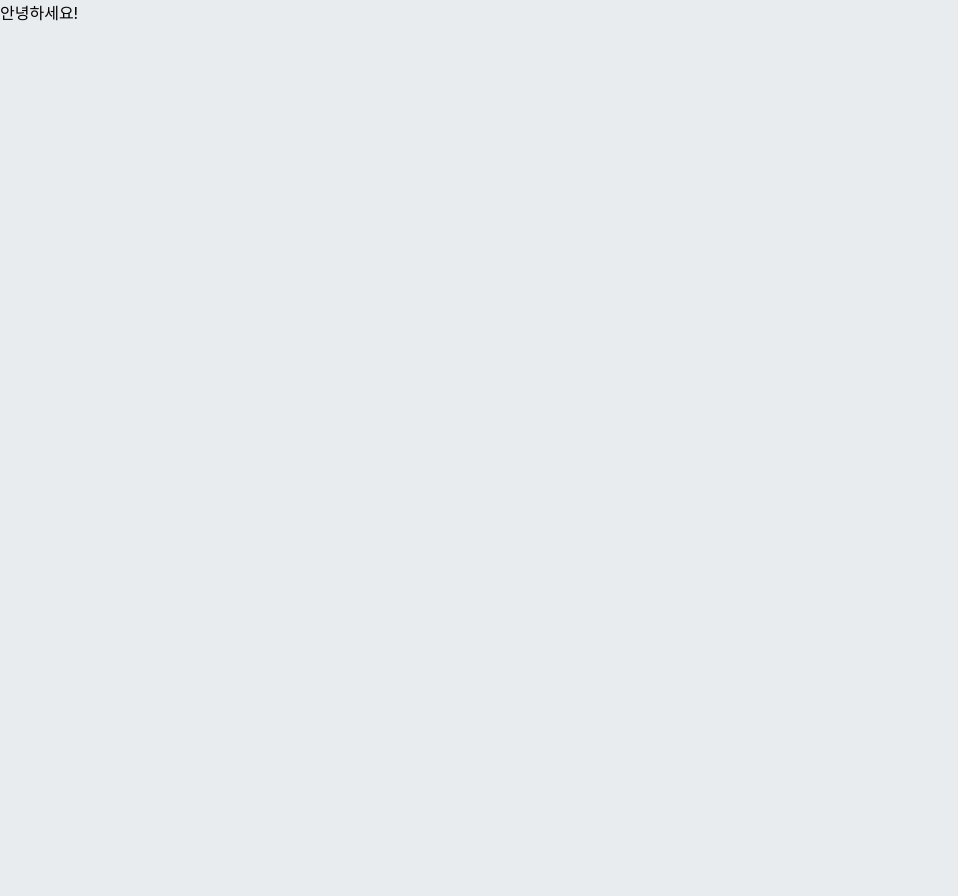
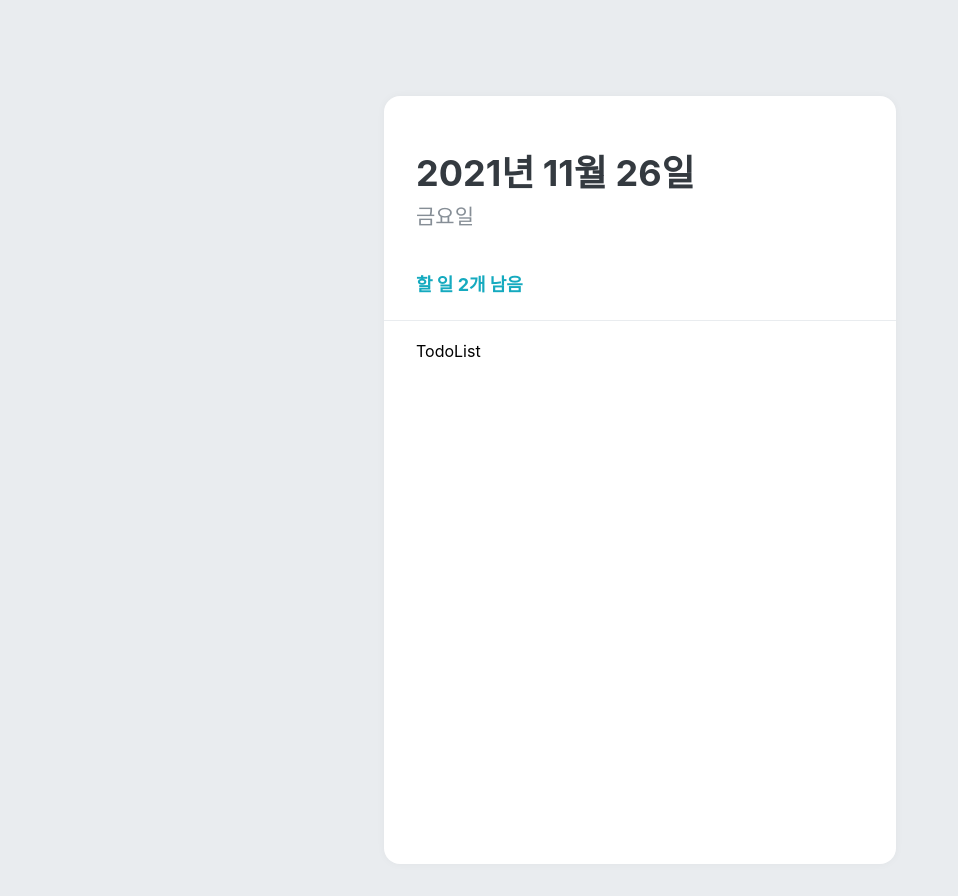
Before and after one commit to Yeongkyeong12/React_Todolist, a React (Create React App) app: page / in a window 1280 px wide. Shown: the whole page, without its empty margins (0-958 px from the left). Before the commit the page ends 800 px from the top, so only its background shows below. Built offline with nearby package versions, Linux system fonts and the light colour scheme.

Commit message:
Feat: Set Layout of the todolist

```diff
--- a/src/App.js
+++ b/src/App.js
@@ -1,5 +1,8 @@
 import React from "react";
 import { createGlobalStyle } from "styled-components";
+import TodoHead from "./components/TodoHead";
+import TodoList from "./components/TodoList";
+import TodoTemplate from "./components/TodoTemplate";
 
 const GlobalStyle = createGlobalStyle`
 body {
@@ -11,7 +14,10 @@
   return (
     <>
       <GlobalStyle />
-      <div>안녕하세요!</div>
+      <TodoTemplate>
+        <TodoHead />
+        <TodoList />
+      </TodoTemplate>
     </>
   );
 }
--- /dev/null
+++ b/src/components/TodoHead.js
@@ -0,0 +1,36 @@
+import React from "react";
+import styled from "styled-components";
+
+const TodoHeadBlock = styled.div`
+  padding: 48px 32px 24px 32px;
+  border-bottom: 1px solid #e9ecef;
+
+  h1 {
+    margin: 0;
+    font-size: 36px;
+    color: #343a40;
+  }
+  .day {
+    margin-top: 4px;
+    color: #868e96;
+    font-size: 21px;
+  }
+  .tasks-left {
+    color: #15aabf;
+    font-size: 18px;
+    margin-top: 40px;
+    font-weight: bold;
+  }
+`;
+
+function TodoHead() {
+  return (
+    <TodoHeadBlock>
+      <h1>2021년 11월 26일</h1>
+      <div className="day">금요일</div>
+      <div className="tasks-left">할 일 2개 남음</div>
+    </TodoHeadBlock>
+  );
+}
+
+export default TodoHead;
--- /dev/null
+++ b/src/components/TodoList.js
@@ -0,0 +1,15 @@
+import React from "react";
+import styled from "styled-components";
+
+const TodoListBlock = styled.div`
+  flex: 1;
+  padding: 20px 32px;
+  padding-bottom: 49px;
+  overflow-y: auto;
+`;
+
+function TodoList() {
+  return <TodoListBlock>TodoList</TodoListBlock>;
+}
+
+export default TodoList;
--- /dev/null
+++ b/src/components/TodoTemplate.js
@@ -0,0 +1,26 @@
+import React from "react";
+import styled from "styled-components";
+
+const TodoTemplateBlock = styled.div`
+  width: 512px;
+  height: 768px;
+
+  // 초록색 +버튼을 todotemplate 내부 최하단에 위치시키기 위함
+  position: relative;
+  background: white;
+  border-radius: 16px;
+  box-shadow: 0 0 8px rgba(0, 0, 0, 0.04);
+
+  margin: 0 auto;
+  margin-top: 96px;
+  margin-bottom: 32px;
+
+  display: flex;
+  flex-direction: column;
+`;
+
+function TodoTemplate({ children }) {
+  return <TodoTemplateBlock>{children}</TodoTemplateBlock>;
+}
+
+export default TodoTemplate;
```
Also changed, not shown: src/TodoItem.js (added, +7 -0 lines).
